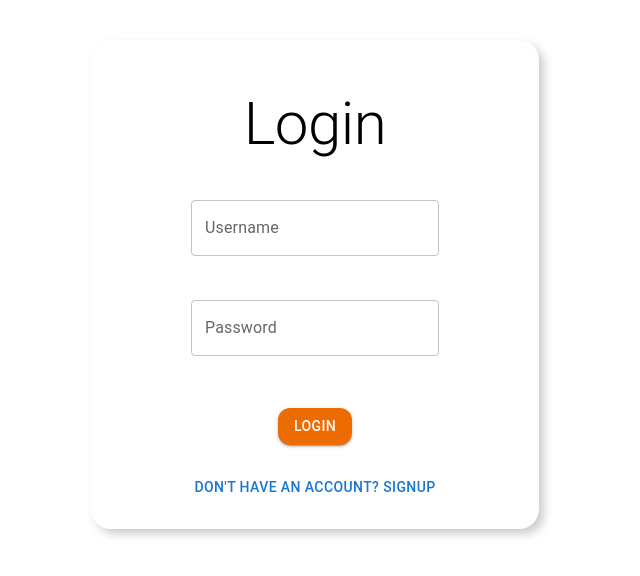
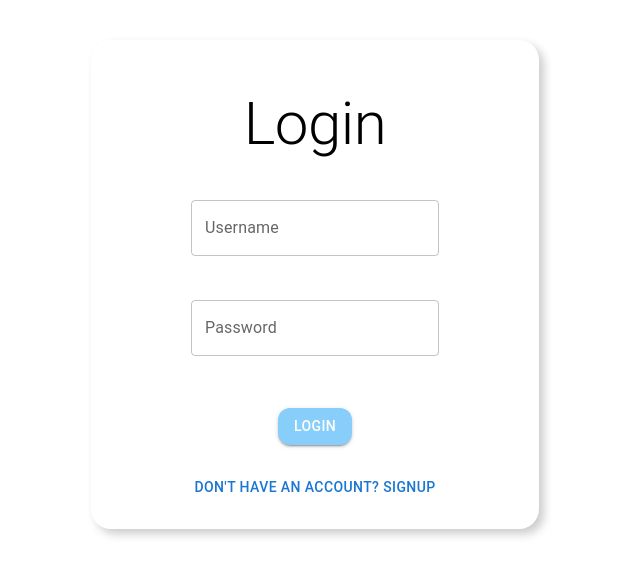
Before and after one commit to thadeusdev/hospital-management-system, a React (Create React App) app in the folder client/: page /Login in a window 1280 px wide. Shown: the top 576 px of the page, without its empty margins (325-965 px from the left). Built offline with nearby package versions, Linux system fonts and the light colour scheme; no server answers.

Commit message:
changed color for auth buttons

```diff
--- a/client/src/pages/Registration/Login/Login.jsx
+++ b/client/src/pages/Registration/Login/Login.jsx
@@ -73,7 +73,7 @@ const Login = ({onLogin}) => {
                     <br />
                     {errors && <p>{errors}</p>}
 
-                <Button type="submit" sx={{ marginTop: 3, borderRadius: 3 }} variant="contained" color='warning'>
+                <Button type="submit" sx={{ marginTop: 3, borderRadius: 3, background: "lightskyblue" }} variant="contained" color='warning'>
                     {isLoading ? "Loading..." : "Login"}
                 </Button>
                 <Button
--- a/client/src/pages/Registration/Signup/Signup.jsx
+++ b/client/src/pages/Registration/Signup/Signup.jsx
@@ -87,7 +87,7 @@ const Signup = ({onLogin}) => {
                 <br />
                 <p>{errors}</p>
 
-                <Button type="submit" sx={{ marginTop: 3, borderRadius: 3 }} variant="contained" color='warning'>{isLoading ? "Loading..." : "Signup"}</Button>
+                <Button type="submit" sx={{ marginTop: 3, borderRadius: 3, background: "lightskyblue" }} variant="contained" color='warning'>{isLoading ? "Loading..." : "Signup"}</Button>
                 <Button
                     onClick={() => setIsSignupSuccess(!isSignupSuccess)}
                     sx={{ marginTop: 3, borderRadius: 3 }} >
```
